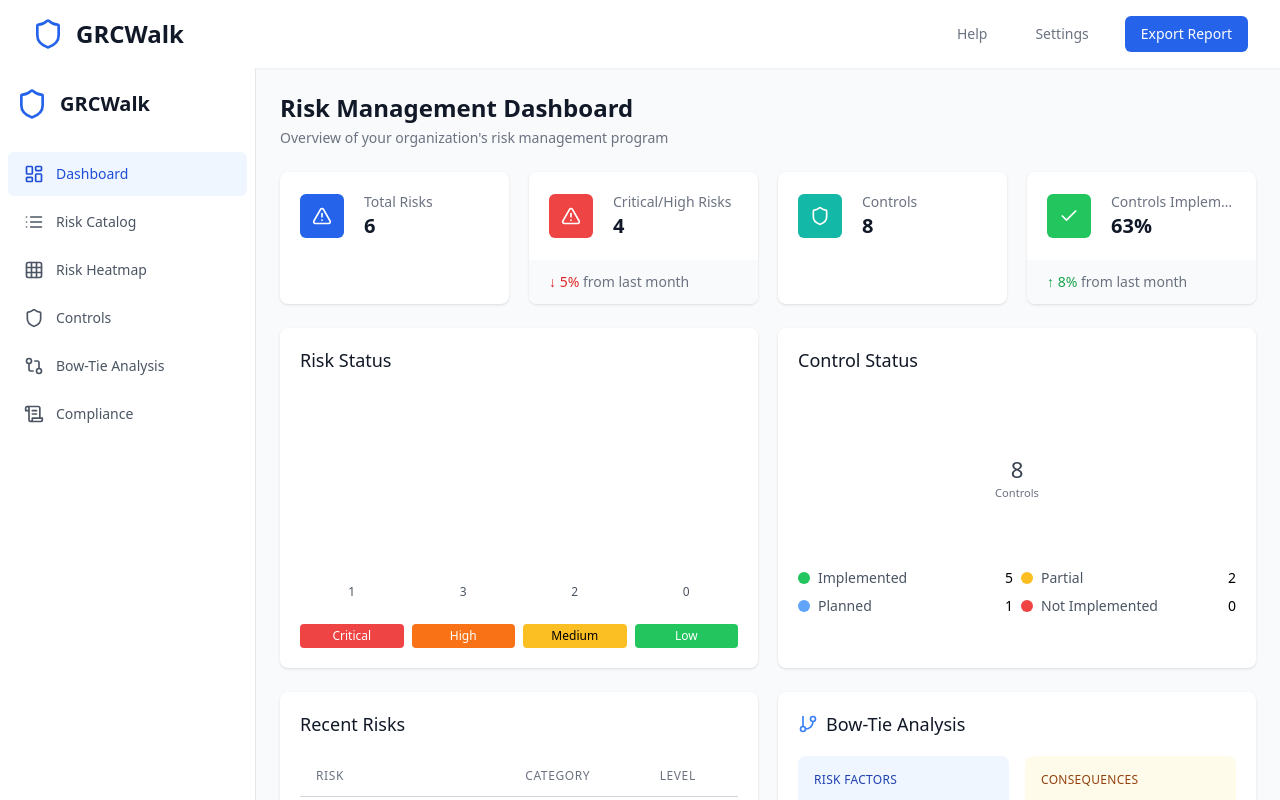
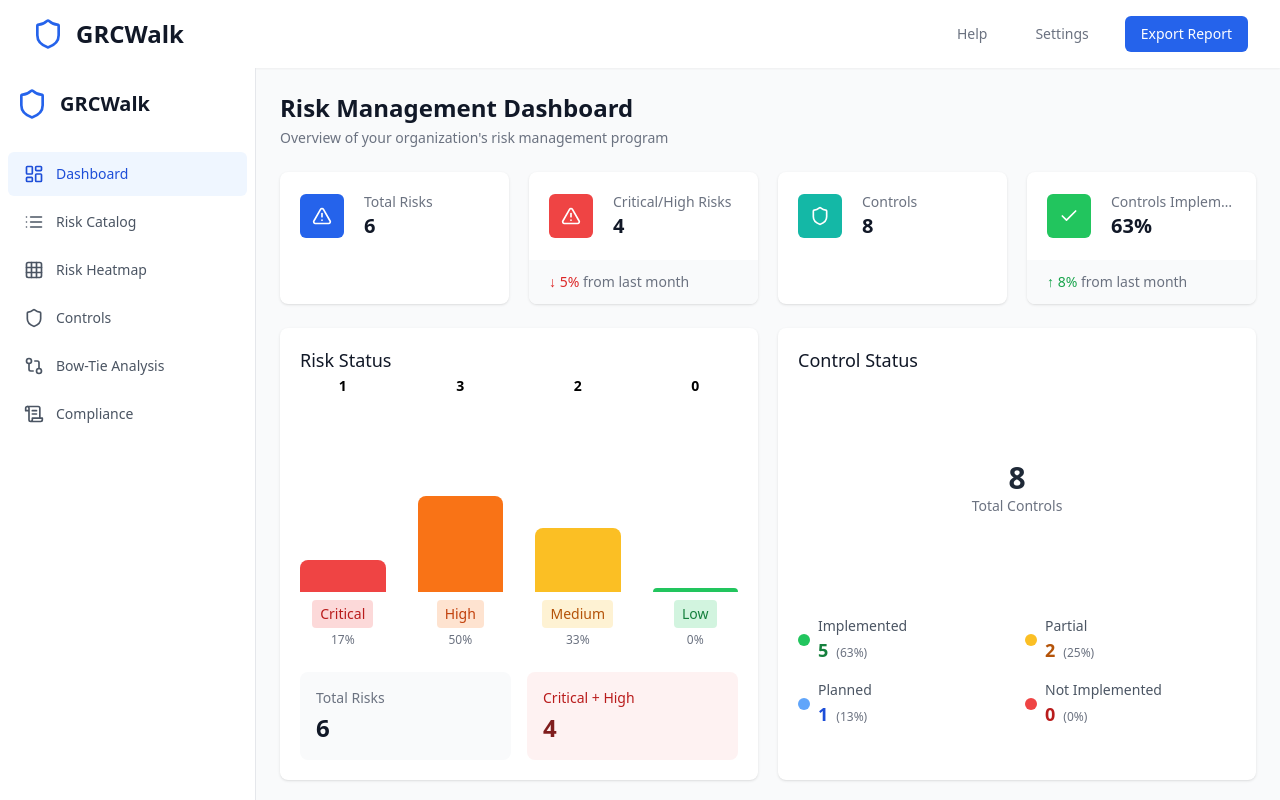
Before and after one commit to celsooo/grcwalk, a React (Vite) app: page / in a window 1280 px wide. Built offline with nearby package versions, Linux system fonts and the light colour scheme.

Commit message:
Add files via upload

```diff
--- a/src/components/dashboard/ControlStatusChart.tsx
+++ b/src/components/dashboard/ControlStatusChart.tsx
@@ -17,74 +17,98 @@ const ControlStatusChart: React.FC = () => {
     statusCounts[control.status]++;
   });
 
-  // Calculate percentages
+  // Calculate percentages and prepare data
   const total = controls.length;
-  const getPercentage = (count: number) => Math.round((count / total) * 100) || 0;
+  const statusData = [
+    {
+      name: 'Implemented',
+      count: statusCounts['Implemented'],
+      color: 'bg-green-500',
+      textColor: 'text-green-700',
+      percentage: (statusCounts['Implemented'] / total) * 100 || 0
+    },
+    {
+      name: 'Partial',
+      count: statusCounts['Partial'],
+      color: 'bg-amber-400',
+      textColor: 'text-amber-700',
+      percentage: (statusCounts['Partial'] / total) * 100 || 0
+    },
+    {
+      name: 'Planned',
+      count: statusCounts['Planned'],
+      color: 'bg-blue-400',
+      textColor: 'text-blue-700',
+      percentage: (statusCounts['Planned'] / total) * 100 || 0
+    },
+    {
+      name: 'Not Implemented',
+      count: statusCounts['Not Implemented'],
+      color: 'bg-red-500',
+      textColor: 'text-red-700',
+      percentage: (statusCounts['Not Implemented'] / total) * 100 || 0
+    }
+  ];
 
-  // Define colors and data for each status
-  const statusData = [
-    { name: 'Implemented', count: statusCounts['Implemented'], color: 'bg-green-500', textColor: 'text-white' },
-    { name: 'Partial', count: statusCounts['Partial'], color: 'bg-amber-400', textColor: 'text-black' },
-    { name: 'Planned', count: statusCounts['Planned'], color: 'bg-blue-400', textColor: 'text-white' },
-    { name: 'Not Implemented', count: statusCounts['Not Implemented'], color: 'bg-red-500', textColor: 'text-white' }
-  ];
+  // Calculate stroke dasharray and offset for each segment
+  let cumulativePercentage = 0;
+  const segments = statusData.map(status => {
+    const segment = {
+      ...status,
+      offset: cumulativePercentage,
+      dashArray: `${status.percentage} ${100 - status.percentage}`
+    };
+    cumulativePercentage += status.percentage;
+    return segment;
+  });
 
   return (
     <div className="bg-white overflow-hidden shadow rounded-lg">
       <div className="p-5">
         <h3 className="text-lg leading-6 font-medium text-gray-900">Control Status</h3>
         <div className="mt-5">
-          {/* Donut chart simulation with CSS */}
-          <div className="relative mx-auto h-40 w-40 mb-4">
-            <svg viewBox="0 0 36 36" className="h-full w-full">
-              {statusData.map((status, i) => {
-                // Skip if count is 0
-                if (status.count === 0) return null;
-
-                const percentage = getPercentage(status.count);
-                let currentPercent = 0;
-
-                // Calculate the start position
-                for (let j = 0; j < i; j++) {
-                  currentPercent += getPercentage(statusData[j].count);
-                }
-
-                // Calculate the stroke-dasharray and stroke-dashoffset
-                const strokeDasharray = `${percentage} ${100 - percentage}`;
-                const strokeDashoffset = 25 - currentPercent;
-
-                return (
-                  <circle
-                    key={status.name}
-                    cx="18"
-                    cy="18"
-                    r="15.91549430918954"
-                    fill="transparent"
-                    stroke={status.color.replace('bg-', '').replace('500', '600').replace('400', '500')}
-                    strokeWidth="3"
-                    strokeDasharray={strokeDasharray}
-                    strokeDashoffset={`${strokeDashoffset}`}
-                    className="transition-all duration-500 ease-in-out"
-                    transform="rotate(-90 18 18)"
-                  />
-                );
-              })}
-              <text x="18" y="18" fill="#374151" textAnchor="middle" dominantBaseline="middle" fontSize="5">
-                {total}
-              </text>
-              <text x="18" y="23" fill="#6B7280" textAnchor="middle" dominantBaseline="middle" fontSize="2.5">
-                Controls
-              </text>
+          {/* Donut chart */}
+          <div className="relative mx-auto h-48 w-48">
+            <svg viewBox="0 0 100 100" className="transform -rotate-90">
+              {segments.map((segment, index) => (
+                <circle
+                  key={segment.name}
+                  cx="50"
+                  cy="50"
+                  r="40"
+                  fill="none"
+                  stroke={segment.color.replace('bg-', 'rgb').replace('500', '500').replace('400', '400')}
+                  strokeWidth="20"
+                  strokeDasharray={segment.dashArray}
+                  strokeDashoffset={-segment.offset}
+                  className="transition-all duration-500"
+                />
+              ))}
             </svg>
+            <div className="absolute inset-0 flex items-center justify-center">
+              <div className="text-center">
+                <div className="text-3xl font-bold text-gray-800">{total}</div>
+                <div className="text-sm text-gray-500">Total Controls</div>
+              </div>
+            </div>
           </div>
 
           {/* Legend */}
-          <div className="grid grid-cols-2 gap-2 mt-4">
+          <div className="mt-8 grid grid-cols-2 gap-4">
             {statusData.map(status => (
-              <div key={status.name} className="flex items-center text-sm">
-                <div className={`h-3 w-3 rounded-full ${status.color} mr-2`}></div>
-                <span className="text-gray-600">{status.name}</span>
-                <span className="ml-auto font-medium">{status.count}</span>
+              <div key={status.name} className="flex items-center space-x-2">
+                <div className={`h-3 w-3 rounded-full ${status.color}`} />
+                <div className="flex-1">
+                  <div className="text-sm font-medium text-gray-600">{status.name}</div>
+                  <div className="flex items-baseline space-x-2">
+                    <span className={`text-lg font-semibold ${status.textColor}`}>
+                      {status.count}
+                    </span>
+                    <span className="text-xs text-gray-500">
+                      ({Math.round(status.percentage)}%)
+                    </span>
+                  </div>
+                </div>
               </div>
             ))}
           </div>
--- a/src/components/dashboard/RiskStatusChart.tsx
+++ b/src/components/dashboard/RiskStatusChart.tsx
@@ -1,6 +1,6 @@
 import React from 'react';
 import { useGRC } from '../../context/GRCContext';
-import { getRiskCounts, getRiskLevelColor } from '../../utils/helpers';
+import { getRiskCounts } from '../../utils/helpers';
 
 const RiskStatusChart: React.FC = () => {
   const { risks } = useGRC();
@@ -10,47 +10,80 @@ const RiskStatusChart: React.FC = () => {
   // Get total for percentage calculation
   const total = Object.values(riskCounts).reduce((sum, count) => sum + count, 0);
 
+  // Define color classes and heights for bars
+  const getBarColor = (category: string) => {
+    switch (category) {
+      case 'Critical': return 'bg-red-500';
+      case 'High': return 'bg-orange-500';
+      case 'Medium': return 'bg-amber-400';
+      case 'Low': return 'bg-green-500';
+      default: return 'bg-gray-200';
+    }
+  };
+
+  const getTextColor = (category: string) => {
+    switch (category) {
+      case 'Critical': return 'text-red-700';
+      case 'High': return 'text-orange-700';
+      case 'Medium': return 'text-amber-700';
+      case 'Low': return 'text-green-700';
+      default: return 'text-gray-700';
+    }
+  };
+
   return (
     <div className="bg-white overflow-hidden shadow rounded-lg">
       <div className="p-5">
         <h3 className="text-lg leading-6 font-medium text-gray-900">Risk Status</h3>
-        <div className="mt-5 h-64 flex flex-col justify-between">
-          {/* Bars */}
-          <div className="relative flex items-end h-52 space-x-2">
+        <div className="mt-5">
+          {/* Bar Chart */}
+          <div className="h-64 flex items-end justify-around space-x-8 mb-6">
             {categories.map(category => {
               const count = riskCounts[category];
-              const percentage = Math.round((count / total) * 100) || 0;
-              const height = `${Math.max(percentage, 5)}%`;
-              const baseClass = getRiskLevelColor(category);
-              const chartBarClass = baseClass.replace('text-white', '');
+              const percentage = (count / total) * 100;
+              const height = `${Math.max(percentage, 2)}%`;
 
               return (
-                <div key={category} className="flex-1 flex flex-col items-center">
-                  <div className="relative w-full mb-2">
+                <div key={category} className="flex flex-col items-center w-full">
+                  {/* Bar */}
+                  <div className="relative w-full h-48 flex items-end">
                     <div
-                      className={`w-full absolute bottom-0 ${chartBarClass} opacity-80 rounded-t-sm`}
+                      className={`w-full rounded-t-lg transition-all duration-500 ${getBarColor(category)}`}
                       style={{ height }}
-                    />
+                    >
+                      {/* Count Label */}
+                      <div className="absolute -top-6 left-1/2 transform -translate-x-1/2 text-sm font-semibold">
+                        {count}
+                      </div>
+                    </div>
                   </div>
-                  <div className="text-xs font-medium text-gray-600">
-                    {count}
+
+                  {/* Category Label */}
+                  <div className={`mt-2 text-sm font-medium px-2 py-1 rounded ${getBarColor(category)} bg-opacity-20 ${getTextColor(category)}`}>
+                    {category}
+                  </div>
+
+                  {/* Percentage */}
+                  <div className="mt-1 text-xs text-gray-500">
+                    {Math.round(percentage)}%
                   </div>
                 </div>
               );
             })}
           </div>
 
-          {/* Labels */}
-          <div className="grid grid-cols-4 gap-2 mt-2">
-            {categories.map(category => (
-              <div key={category} className="text-center">
-                <div
-                  className={`text-xs font-medium px-2 py-1 rounded ${getRiskLevelColor(category)}`}
-                >
-                  {category}
-                </div>
+          {/* Summary */}
+          <div className="mt-4 grid grid-cols-2 gap-4">
+            <div className="bg-gray-50 rounded-lg p-4">
+              <div className="text-sm font-medium text-gray-500">Total Risks</div>
+              <div className="mt-1 text-2xl font-semibold text-gray-900">{total}</div>
+            </div>
+            <div className="bg-red-50 rounded-lg p-4">
+              <div className="text-sm font-medium text-red-700">Critical + High</div>
+              <div className="mt-1 text-2xl font-semibold text-red-900">
+                {riskCounts.Critical + riskCounts.High}
               </div>
-            ))}
+            </div>
           </div>
         </div>
       </div>
```
Also changed, not shown: src/components/risks/RiskTable.tsx (+7 -1 lines).
